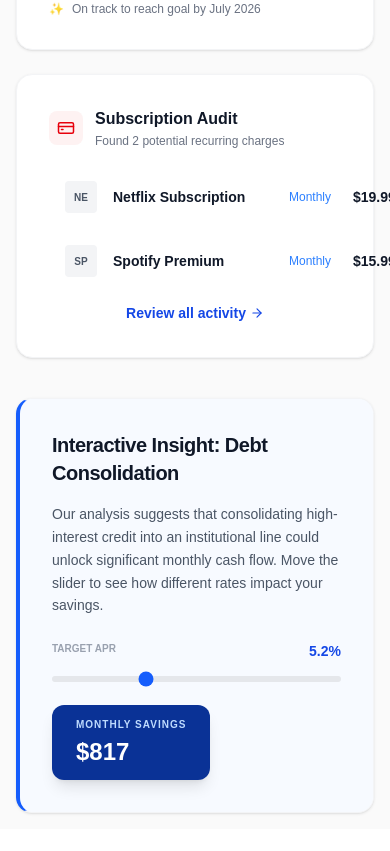
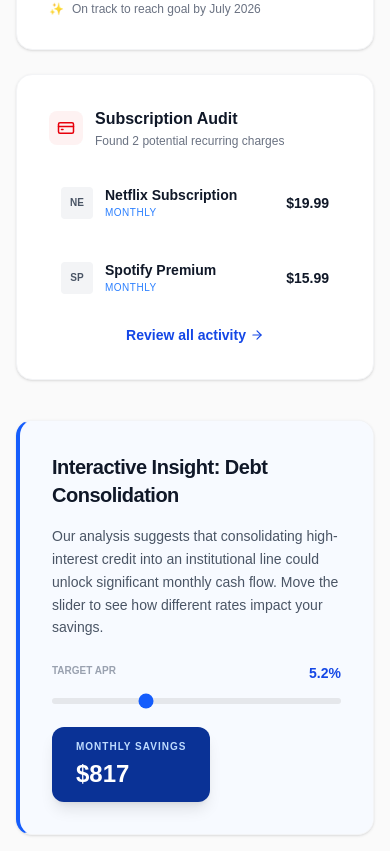
Before and after one commit to pawanp51/Finance-Dashboard-UI, a Next.js app: page /insights in a window 390 px wide. Shown: the part 1277-2128 px from the top of the page. Before the commit the page ends 2106 px from the top, so only its background shows below. Built offline with nearby package versions, Linux system fonts and the light colour scheme.

Commit message:
Fixed subscription audit responsiveness bug

```diff
--- a/src/components/insights/InsightCards.tsx
+++ b/src/components/insights/InsightCards.tsx
@@ -257,13 +257,15 @@ export const InsightCards = () => {
 
         <div className="space-y-4">
           {insightsData.recurring.length > 0 ? insightsData.recurring.map((sub, i) => (
-            <div key={i} className="flex justify-between items-center py-2 px-4 hover:bg-gray-50 rounded-xl transition-colors group">
-              <div className="flex items-center space-x-4">
-                <div className="w-8 h-8 rounded bg-gray-100 flex items-center justify-center text-[10px] font-bold text-gray-600">{sub.initials}</div>
-                <span className="text-sm font-bold text-gray-900 w-40 truncate">{sub.name}</span>
-                <span className="text-xs font-medium text-blue-500 w-16 md:w-24">{sub.period}</span>
+            <div key={i} className="flex justify-between items-center py-3 px-3 sm:px-4 hover:bg-gray-50 rounded-xl transition-colors group overflow-hidden">
+              <div className="flex items-center space-x-3 sm:space-x-4 flex-1 min-w-0">
+                <div className="w-8 h-8 flex-shrink-0 rounded bg-gray-100 flex items-center justify-center text-[10px] font-bold text-gray-600">{sub.initials}</div>
+                <div className="flex-1 min-w-0 flex flex-col sm:flex-row sm:items-center sm:space-x-4">
+                  <span className="text-sm font-bold text-gray-900 truncate">{sub.name}</span>
+                  <span className="text-[10px] sm:text-xs font-medium text-blue-500 uppercase tracking-wider">{sub.period}</span>
+                </div>
               </div>
-              <span className="text-sm font-bold text-gray-900">${sub.amount.toLocaleString()}</span>
+              <span className="text-sm font-bold text-gray-900 ml-4 flex-shrink-0">${sub.amount.toLocaleString()}</span>
             </div>
           )) : (
             <div className="py-8 text-center text-gray-400 text-sm italic">
```
